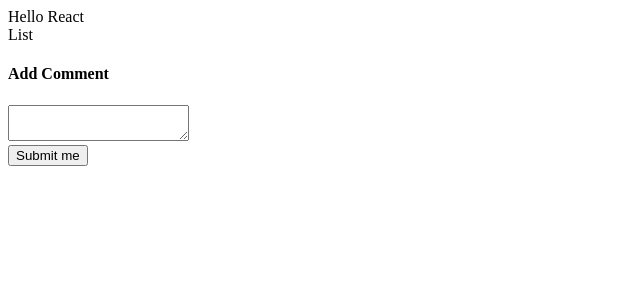
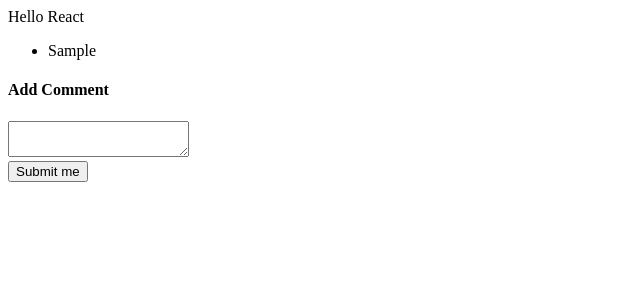
Before and after one commit to Parjoona/advanced-testing-react, a React (Create React App) app: page / in a window 1280 px wide. Both pictures are taken after typing "Sample" into the empty fields and a click on the button "Submit me". Shown: the top 300 px of the page, without its empty margins (0-640 px from the left). Built offline with nearby package versions, Linux system fonts and the light colour scheme.

Commit message:
added List test and initial state for redux testing

```diff
--- a/src/Components/List/List.js
+++ b/src/Components/List/List.js
@@ -1,9 +1,26 @@
 import React, { Component } from 'react'
+import { connect } from 'react-redux';
 
-export default class List extends Component {
+class List extends Component {
+  renderComments = () => {
+    return this.props.comments.map((comment, i) => {
+      return <li key={i}>{comment}</li>
+    })
+  }
+
   render() {
     return (
-      <div>List</div>
+      <div>
+        <ul>
+          {this.renderComments()}
+        </ul>
+      </div>
     )
   }
 }
+
+const mapStateToProps = state => ({
+  comments: state.comments
+})
+
+export default connect(mapStateToProps)(List)
--- a/src/Store.js
+++ b/src/Store.js
@@ -5,12 +5,10 @@
 import { createStore } from 'redux'
 import reducers from 'Redux/Reducers'
 
-const store = createStore(reducers, {})
-
-export default (props) => {
+export default ({ children, initialState = {} }) => {
   return (
-    <Provider store={store}>
-      {props.children}
+    <Provider store={createStore(reducers, initialState)}>
+      {children}
     </Provider>
   )
 }
```
Also changed, not shown: 1 other file (tests, documents, lock files or other folders).
